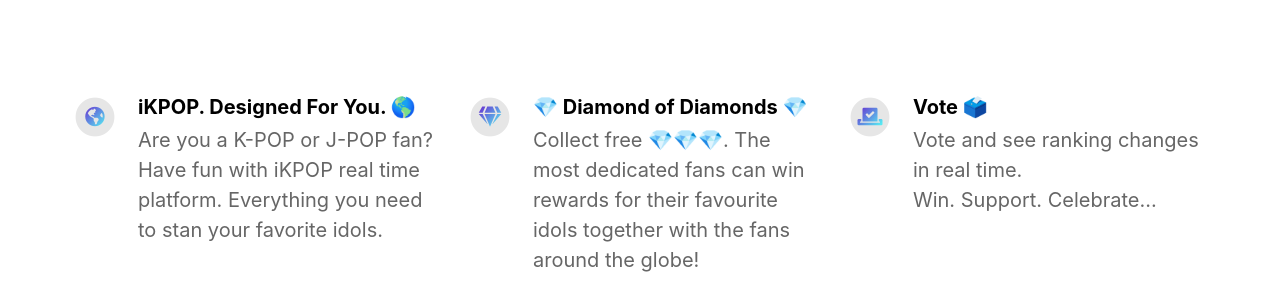
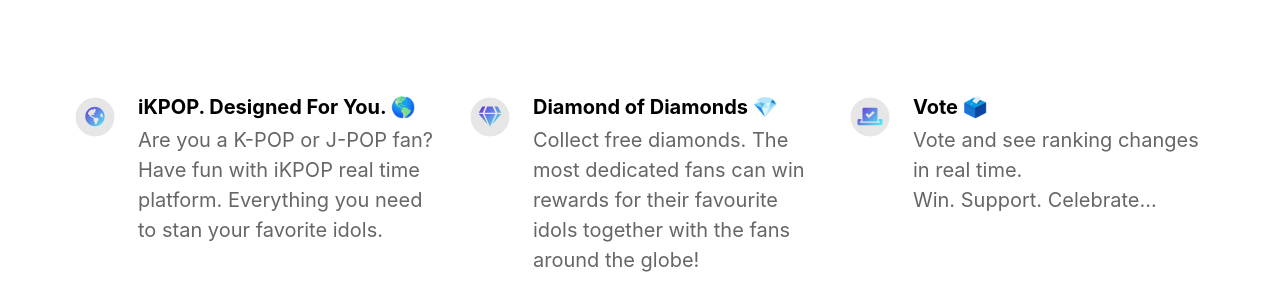
Before and after one commit to kapp7/app, a Jekyll site: the page built from index.html, in a window 1280 px wide. Shown: the part 987-1274 px from the top of the page. Built offline with Jekyll 4.4.1, drawn with Linux system fonts in a browser that asks for light colours; nearby versions of some CDN libraries.

Commit message:
Update _config.yml

```diff
--- a/_config.yml
+++ b/_config.yml
@@ -21,7 +21,7 @@
 
 # Information About Yourself
 your_name                                 : iKPOP Fan Zone
-your_link                                 : https://ikpop.club
+your_link                                 : https://ikpop.club/app
 your_city                                 :
 email_address                             : ikpop.app@gmail.com
 facebook_username                         :
@@ -39,8 +39,8 @@
     description                           : Are you a K-POP or J-POP fan? Have fun with iKPOP real time platform. Everything you need to stan your favorite idols.
     fontawesome_icon_name                 : globe-americas
 
-  - title                                 : 💎 Diamond of Diamonds 💎
-    description                           : Collect free 💎💎💎. The most dedicated fans can win rewards for their favourite idols together with the fans around the globe!
+  - title                                 : Diamond of Diamonds 💎
+    description                           : Collect free diamonds. The most dedicated fans can win rewards for their favourite idols together with the fans around the globe!
     fontawesome_icon_name                 : gem
 
   - title                                 : Vote 🗳️
```
